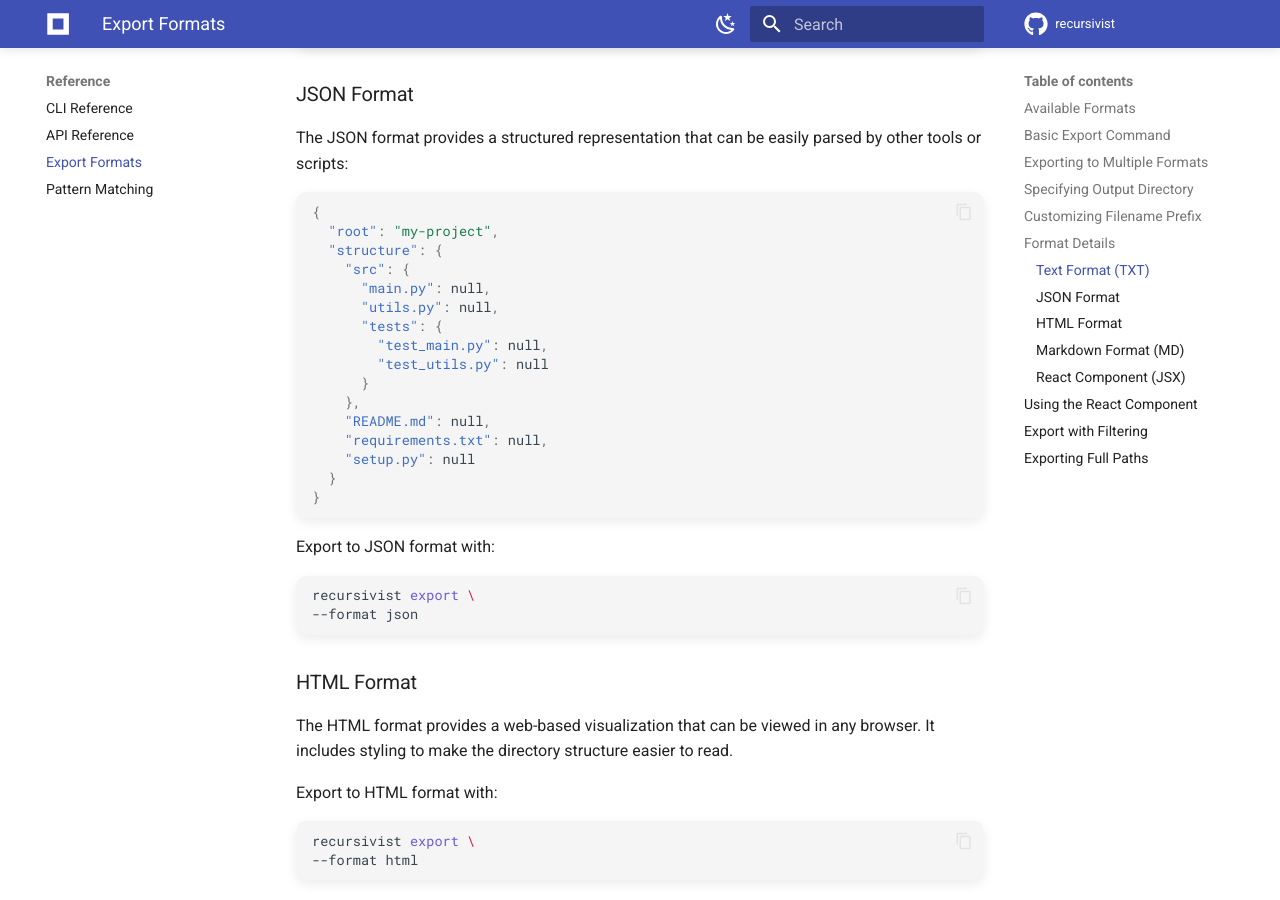
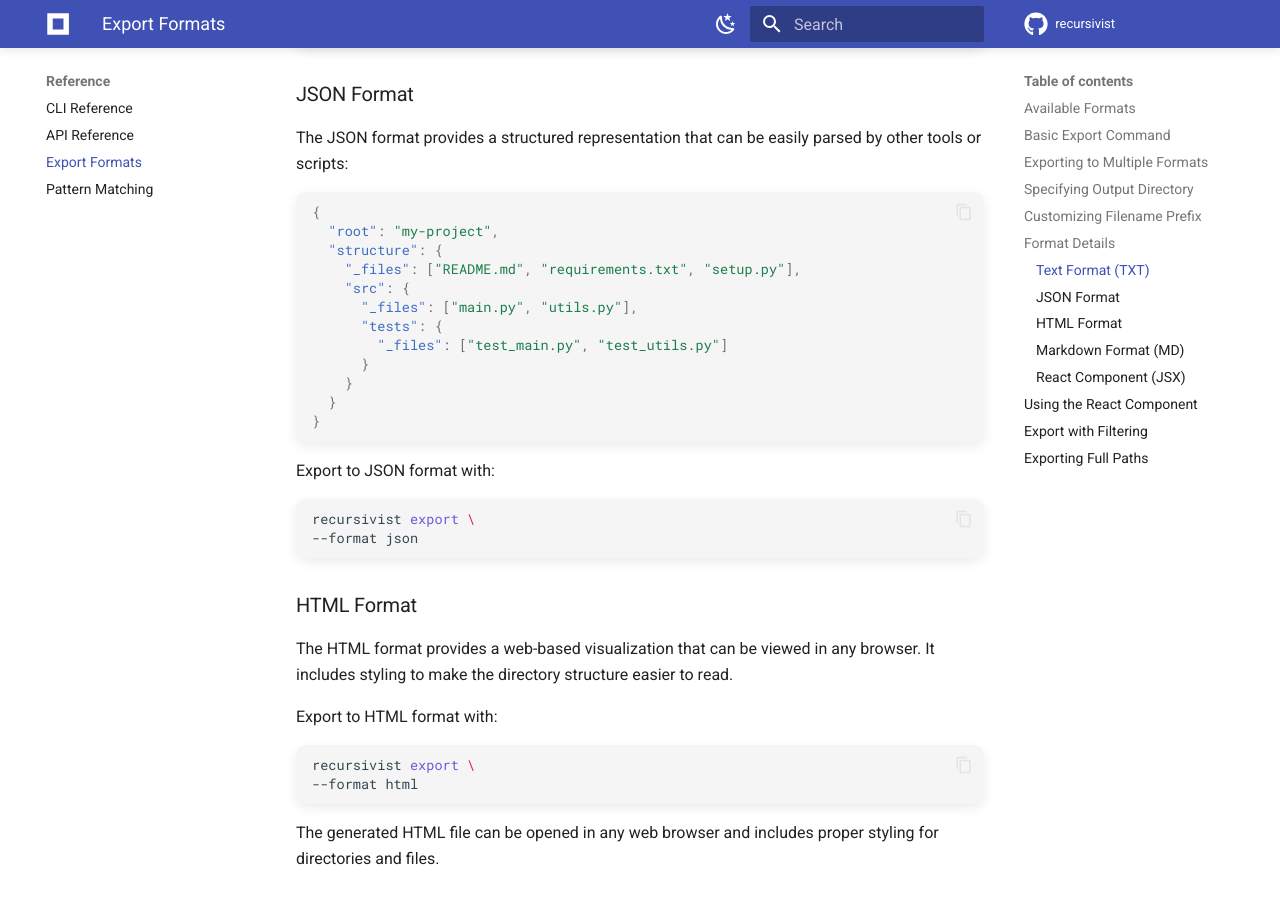
Before and after one commit to ArmaanjeetSandhu/recursivist, an MkDocs documentation site: the page built from docs/reference/export-formats.md, in a window 1280 px wide and 900 px high, scrolled down 2086 px. Built offline with MkDocs 1.6.1 and Material for MkDocs 9.7.7, drawn with Linux system fonts in a browser that asks for light colours; comment, search, counter and statistics services are not loaded; the version menu is left out.

Commit message:
Update project structure JSON to use proper _files format

````diff
--- a/docs/reference/export-formats.md
+++ b/docs/reference/export-formats.md
@@ -88,17 +88,13 @@
 {
   "root": "my-project",
   "structure": {
+    "_files": ["README.md", "requirements.txt", "setup.py"],
     "src": {
-      "main.py": null,
-      "utils.py": null,
+      "_files": ["main.py", "utils.py"],
       "tests": {
-        "test_main.py": null,
-        "test_utils.py": null
+        "_files": ["test_main.py", "test_utils.py"]
       }
-    },
-    "README.md": null,
-    "requirements.txt": null,
-    "setup.py": null
+    }
   }
 }
 ```
````
